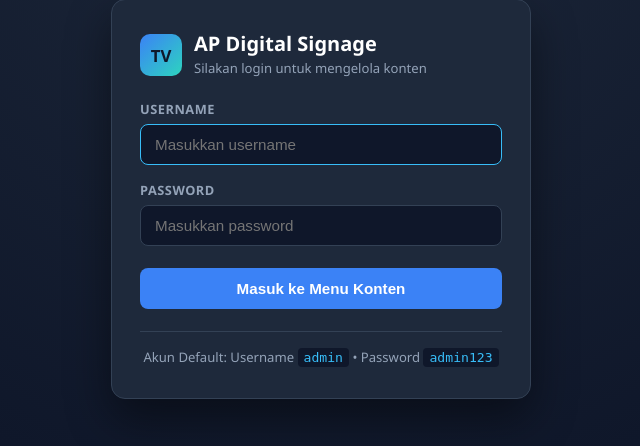
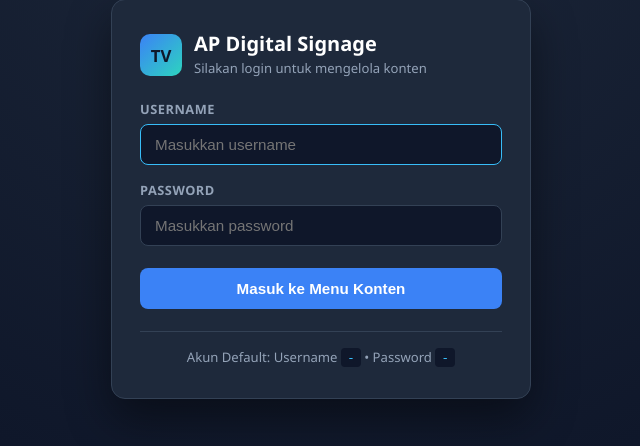
Before and after one commit to saimencloudhost-ui/ap_digital_tv, a PHP site: page /login.php in a window 1280 px wide. Shown: the part 201-647 px from the top of the page, without its empty margins (319-959 px from the left). Run offline with PHP 8.4, Linux system fonts and the light colour scheme; data comes from the database, SQL or seed files in the repository.

Commit message:
Update login.php

```diff
--- a/login.php
+++ b/login.php
@@ -227,7 +227,7 @@ if ($_SERVER['REQUEST_METHOD'] === 'POST') {
         </form>
 
         <div class="demo-info">
-            Akun Default: Username <code>admin</code> &bull; Password <code>admin123</code>
+            Akun Default: Username <code>-</code> &bull; Password <code>-</code>
         </div>
     </div>
 </body>
```
